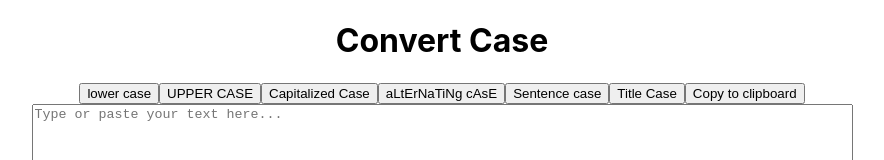
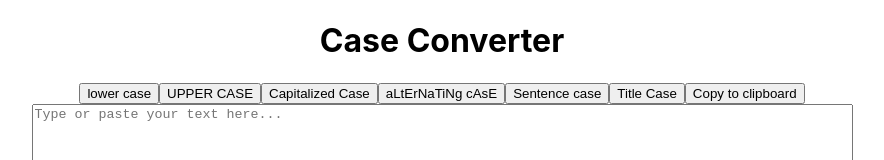
Before and after one commit to katmart93/case-converter-app, a React (Create React App) app: page / in a window 1280 px wide. Shown: the top 160 px of the page, without its empty margins (198-1082 px from the left). Built offline with nearby package versions, Linux system fonts and the light colour scheme.

Commit message:
title updated

```diff
--- a/src/components/Title.jsx
+++ b/src/components/Title.jsx
@@ -1,3 +1,3 @@
 export default function Title() {
-  return <h1>Convert Case</h1>;
+  return <h1>Case Converter</h1>;
 }
```
